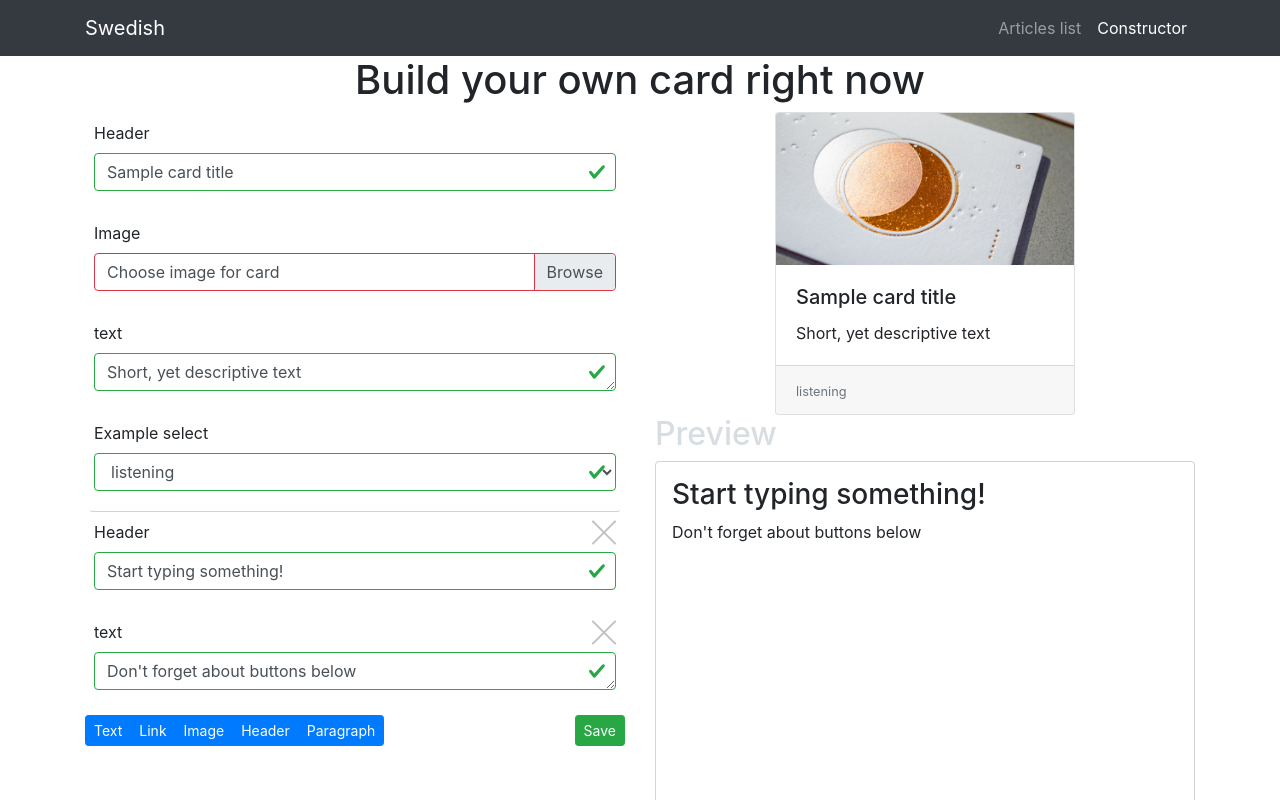
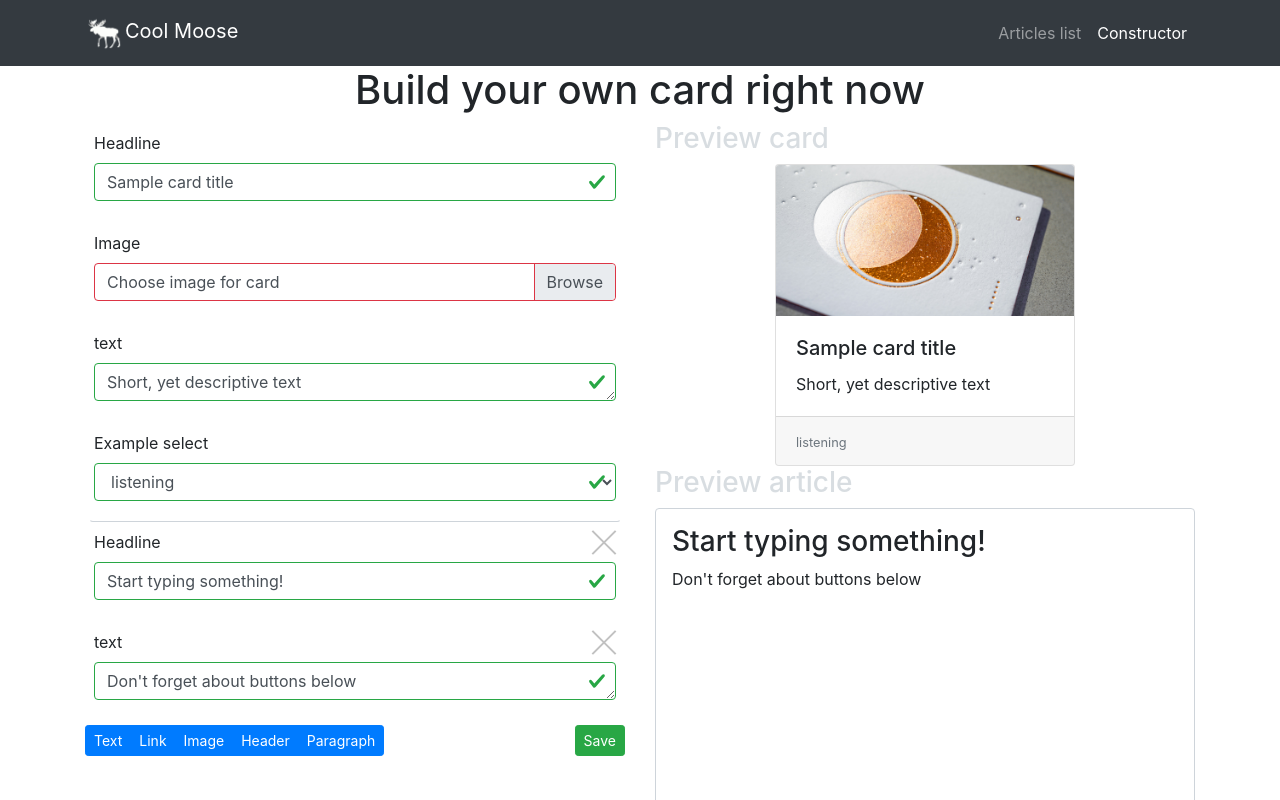
Before and after one commit to ArtemyNouveau/IgorConstructor, a React (Create React App) app: page /constructor in a window 1280 px wide. Shown: the top 800 px of the page. Built offline with nearby package versions, Linux system fonts and the light colour scheme; what keymirror would draw is missing.

Commit message:
more started

```diff
--- a/src/Components/InputForm/InputGroups/Header.js
+++ b/src/Components/InputForm/InputGroups/Header.js
@@ -4,7 +4,7 @@ import {Form} from "react-bootstrap";
 const header = (props) => {
     return (
         <Form.Group controlId={props.id}>
-            <Form.Label>Header</Form.Label>
+            <Form.Label>Headline</Form.Label>
             <Form.Control type="text"
                           minLength={1}
                           required
@@ -12,7 +12,7 @@ const header = (props) => {
                           onChange={(event) => {
                               props.onInputChange(event, props.id)
                           }}
-                          placeholder="Header"/>
+                          placeholder="Headline"/>
         </Form.Group>
     )
 }
--- a/src/Components/InputForm/InputGroups/Link.js
+++ b/src/Components/InputForm/InputGroups/Link.js
@@ -28,7 +28,7 @@ const link = (props) => {
                                   onChange={(event) => {
                                       props.onInputChange(event, props.id, true)
                                   }}
-                                  placeholder="Enter url"/>
+                                  placeholder="Enter URL"/>
                 </Form.Group>
             </Col>
         </Row>
--- a/src/Components/Navigation/Navigation.js
+++ b/src/Components/Navigation/Navigation.js
@@ -5,11 +5,20 @@ import {connect} from 'react-redux'
 import {Navbar, Nav, Container} from "react-bootstrap";
 import * as constructorActions from "../../store/constructor/actions";
 
+import logo from '../../assets/logo.png'
+
 const navigation = (props) => {
     return (
         <Navbar collapseOnSelect expand="lg" bg="dark" variant="dark">
             <Container>
-                <Navbar.Brand href="#home">Swedish</Navbar.Brand>
+                <Navbar.Brand>
+                    <img src={logo}
+                         width="40"
+                         height="40"
+                         className="d-inline-block align-center"
+                         alt="logo"/>
+                    Cool Moose
+                </Navbar.Brand>
                 <Navbar.Toggle aria-controls="responsive-navbar-nav"/>
                 <Navbar.Collapse id="responsive-navbar-nav">
                     <Nav className="mr-auto"/>
--- a/src/Pages/Constructor/Constructor.module.css
+++ b/src/Pages/Constructor/Constructor.module.css
@@ -9,3 +9,7 @@
     padding: 1rem;
     box-sizing: border-box;
 }
+
+.PreviewHeader {
+    color: rgba(206,212,218,0.8)
+}
--- a/src/Pages/Constructor/Constructors.js
+++ b/src/Pages/Constructor/Constructors.js
@@ -12,12 +12,13 @@ class Constructor extends Component {
     render() {
         const preview = (
             <Fragment>
+                <h3 className={styles.PreviewHeader}>Preview card</h3>
                 <ArticleCard image={this.props.card.image.imgBase64}
                              type={this.props.card.type}
                              text={this.props.card.text}
                              className={styles.Card}
                              title={this.props.card.header}/>
-                <h2 style={{color: "rgba(206,212,218,0.8)"}}>Preview</h2>
+                <h3 className={styles.PreviewHeader}>Preview article</h3>
                 <div className={styles.PreviewWrapper}>
                     <Article fieldset={this.props.fieldset}/>
                 </div>
```
Also changed, not shown: src/assets/logo.png (added).
